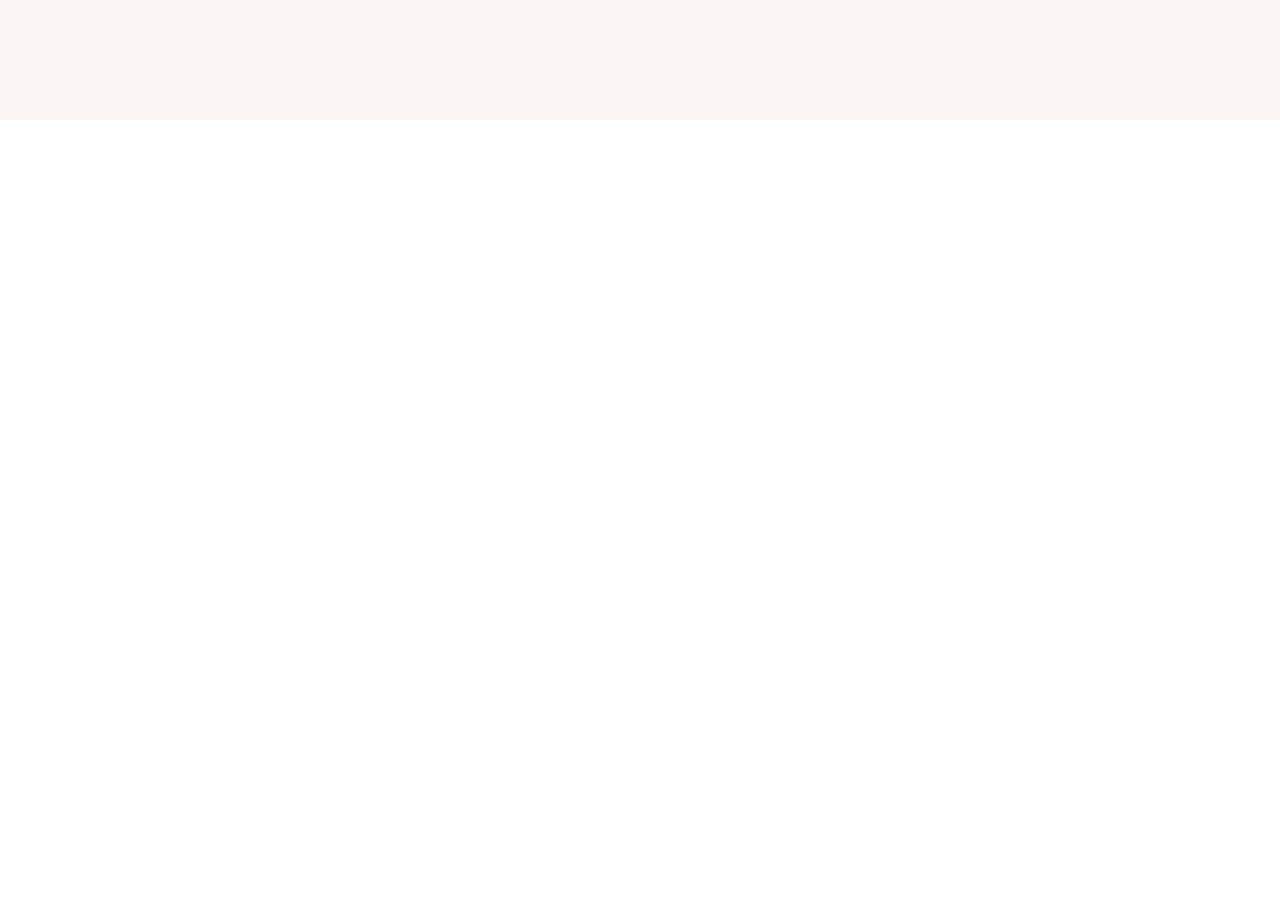
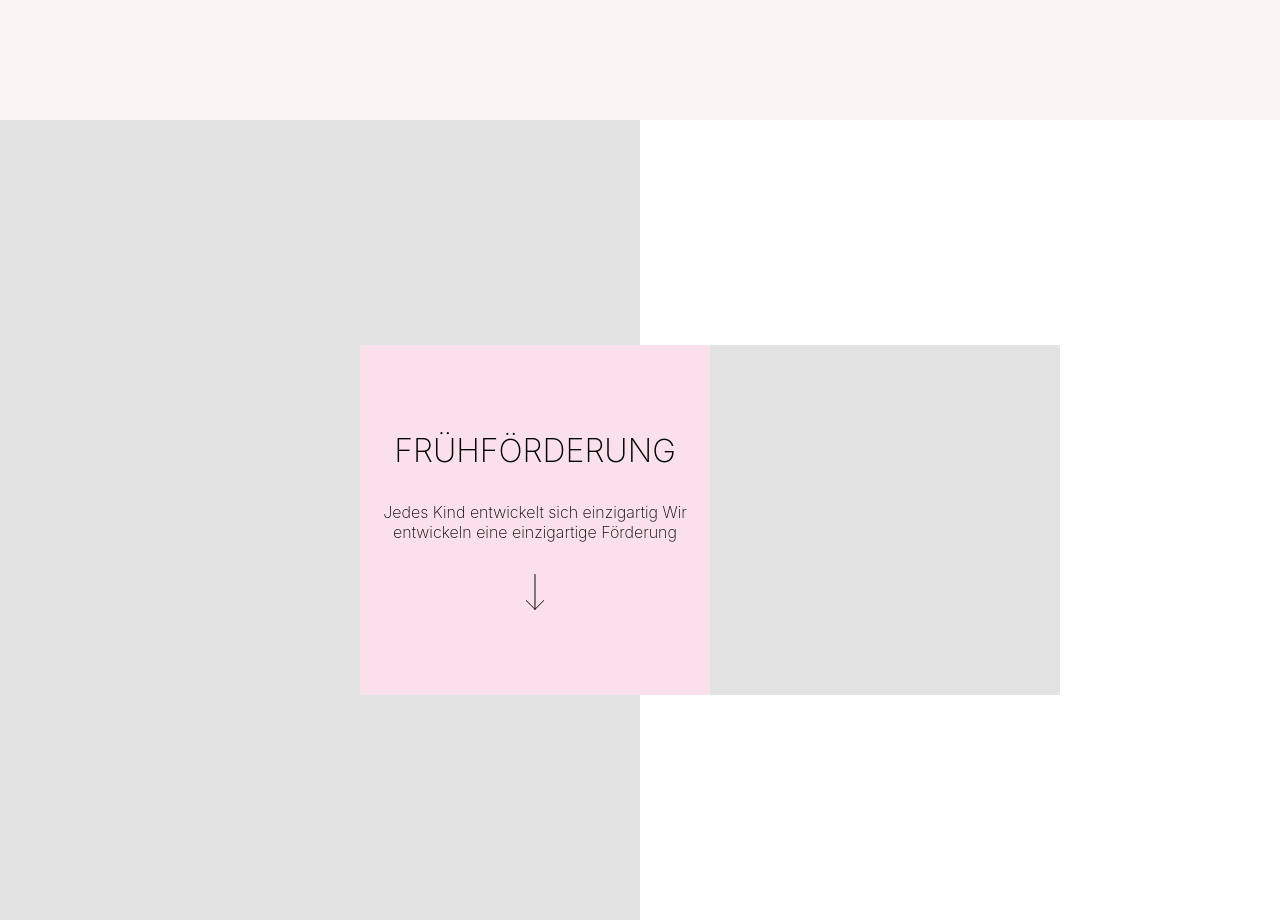
Before and after one commit to M-WRI/petite-coaching-hamburg, a Next.js app: page / in a window 1280 px wide. Shown: the part 680-1600 px from the top of the page. Before the commit the page ends 800 px from the top, so only its background shows below. Built offline with nearby package versions, Linux system fonts and the light colour scheme.

Commit message:
early idendification section with animation

```diff
--- /dev/null
+++ b/components/EarlyIdentification.js
@@ -0,0 +1,83 @@
+import { useEffect, useState } from "react";
+import { useInView } from "react-intersection-observer";
+import { useAnimation, motion } from "framer-motion";
+import Image from "next/image";
+
+// style
+import style from "../styles/EarlyIdentification.module.css";
+
+const EarlyIdentification = () => {
+  const { ref, inView } = useInView({
+    threshold: 0.8,
+  });
+
+  const animation = {
+    imageOne: {
+      opacity: 1,
+      y: "0%",
+      transition: { bounce: 0, ease: "easeOut", duration: 0.5 },
+    },
+
+    imageTwo: {
+      opacity: 1,
+      y: "0%",
+      transition: { bounce: 0, ease: "easeOut", duration: 0.5, delay: 0.3 },
+    },
+
+    box: {
+      opacity: 1,
+      transition: { bounce: 0, ease: "easeOut", duration: 0.5, delay: 0.7 },
+    },
+  };
+
+  const imgOne = useAnimation();
+  const imgTwo = useAnimation();
+  const contBox = useAnimation();
+
+  useEffect(() => {
+    if (inView) {
+      imgOne.start("imageOne");
+      imgTwo.start("imageTwo");
+      contBox.start("box");
+    }
+  }, [inView]);
+
+  return (
+    <div ref={ref} className={style.container}>
+      <motion.div
+        className={style.image}
+        initial={{ opacity: 0, y: "100%" }}
+        animate={imgOne}
+        variants={animation}
+      ></motion.div>
+      <div className={style.contentContainer}>
+        <motion.div
+          className={style.contentInformation}
+          initial={{ opacity: 0 }}
+          animate={contBox}
+          variants={animation}
+        >
+          <h2 className={style.contentHead}>Frühförderung</h2>
+          <p className={style.contentText}>
+            Jedes Kind entwickelt sich einzigartig Wir entwickeln eine
+            einzigartige Förderung
+          </p>
+          <Image
+            src="/images/arrow-down.svg"
+            alt="logo"
+            width={36}
+            height={36}
+          />
+        </motion.div>
+        <motion.div
+          className={style.contentImage}
+          initial={{ opacity: 0, y: "100%" }}
+          animate={imgTwo}
+          variants={animation}
+        ></motion.div>
+      </div>
+    </div>
+  );
+};
+
+export default EarlyIdentification;
--- a/package.json
+++ b/package.json
@@ -12,7 +12,8 @@
     "framer-motion": "^5.5.5",
     "next": "12.0.7",
     "react": "17.0.2",
-    "react-dom": "17.0.2"
+    "react-dom": "17.0.2",
+    "react-intersection-observer": "^8.33.1"
   },
   "devDependencies": {
     "eslint": "8.5.0",
--- a/pages/index.js
+++ b/pages/index.js
@@ -1,10 +1,12 @@
 // components
+import EarlyIdentification from "../components/EarlyIdentification";
 import LandingSection from "../components/LandingSection";
 
 export default function Home() {
   return (
     <main style={{ position: "relative", zIndex: 1 }}>
       <LandingSection />
+      <EarlyIdentification />
     </main>
   );
 }
--- /dev/null
+++ b/styles/EarlyIdentification.module.css
@@ -0,0 +1,58 @@
+.container {
+  width: 100vw;
+  height: 100vh;
+  position: relative;
+  display: flex;
+  justify-content: center;
+  align-items: center;
+}
+
+.image {
+  width: 50vw;
+  height: 100%;
+  background: #e3e3e3;
+  position: absolute;
+  left: 0;
+}
+
+.contentContainer {
+  transform: translateX(10%);
+  display: flex;
+}
+
+.contentInformation {
+  position: relative;
+  z-index: 1;
+  width: 350px;
+  height: 350px;
+  background: #fae0ea;
+  display: flex;
+  flex-direction: column;
+  justify-content: center;
+  align-items: center;
+  padding: 1rem;
+}
+
+.contentHead {
+  margin: 0;
+  margin-bottom: 2rem;
+  text-transform: uppercase;
+  font-weight: 200;
+  font-size: 2rem;
+}
+
+.contentText {
+  margin: 0;
+  margin-bottom: 2rem;
+  text-align: center;
+  font-weight: 200;
+  font-size: 1rem;
+}
+
+.contentImage {
+  position: relative;
+  z-index: 1;
+  width: 350px;
+  height: 350px;
+  background: #e3e3e3;
+}
```
Also changed, not shown: public/images/arrow-down.svg (added), 1 other file (tests, documents, lock files or other folders).
